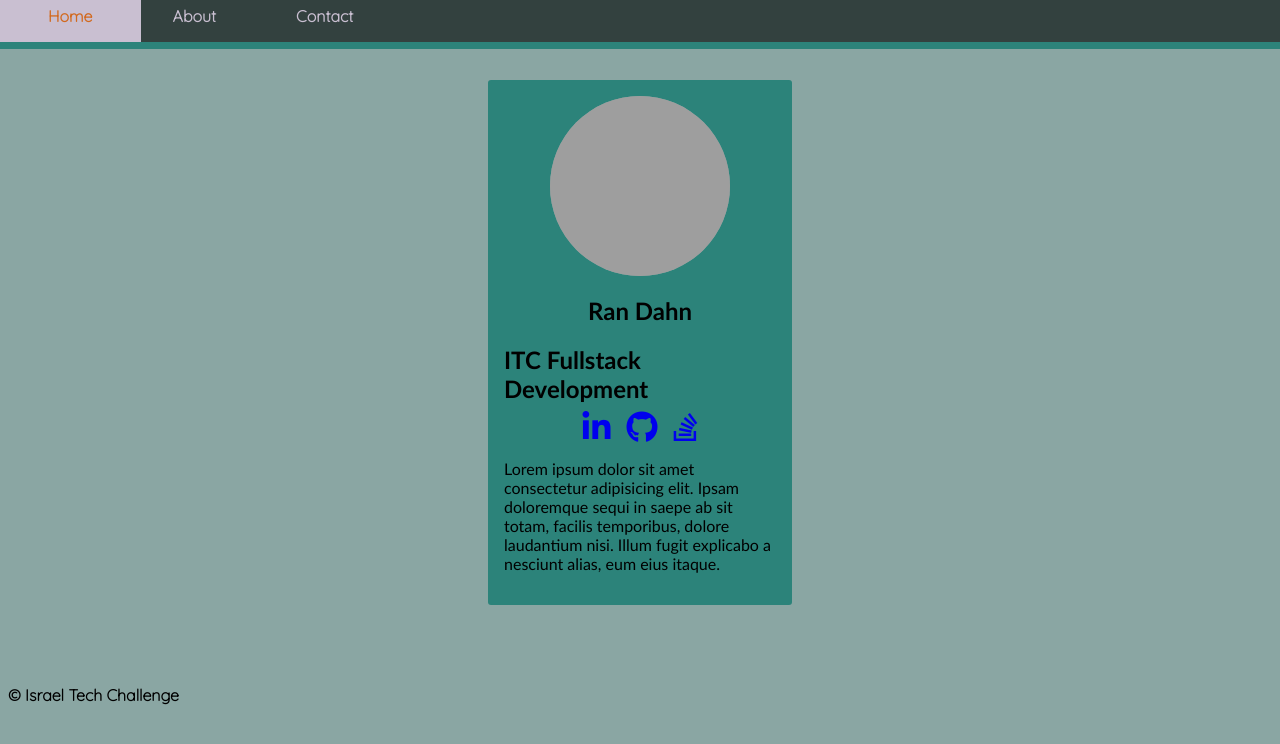
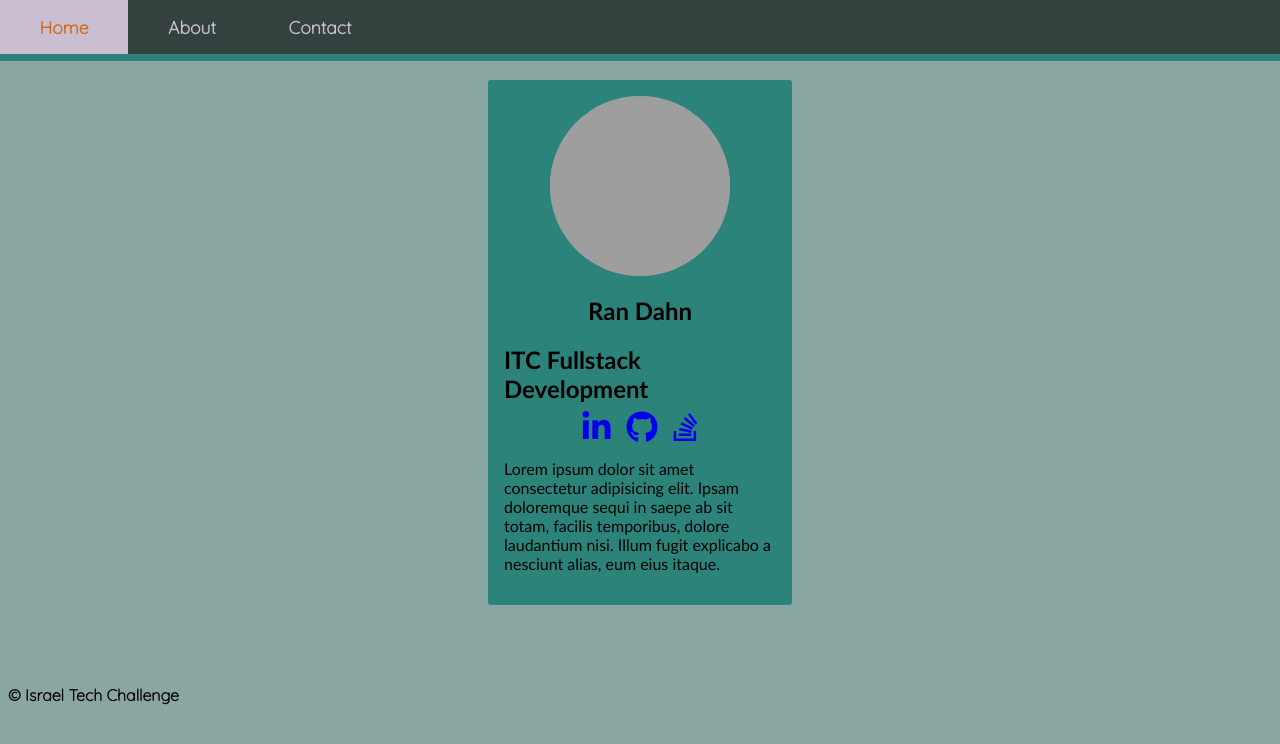
Before and after one commit to RDGitAcc03/RDGitAcc03.github.io, a plain HTML site: page index.html in a window 1280 px wide. Drawn offline with Linux system fonts and the light colour scheme; grey boxes are pictures that could not be loaded; a script that the page names is missing; files whose address does not match are found by name.

Commit message:
Update style.css

```diff
--- a/css/style.css
+++ b/css/style.css
@@ -25,6 +25,19 @@ i {
   font-size: 2rem;
 }
 
+header {
+  border: 0px dashed rgb(233, 81, 11);
+  top: 0;
+  left: 0;
+  margin: 0;
+  padding: 0;
+  width: 100%;
+  position: fixed;
+  background-color: #33413f;
+  border-bottom: 7px solid #2c837a;
+  font-size: 110%;
+}
+
 .card ul {
   list-style-type: none;
   padding: 0;
@@ -37,42 +50,17 @@ i {
   text-align: center;
 }
 
-ul a {
+a {
+  text-decoration: none;
   font-weight: 900;
-  font-size: 1rem;
 }
 
-a {
-  text-decoration: none;
+nav {
+  border: 0px dashed rgb(206, 20, 135);
 }
 
-header {
-  top: 0;
-  left: 0;
-  margin: 0;
-  padding: 0;
-  width: 100%;
-  position: fixed;
-  background-color: #33413f;
-  border-bottom: 7px solid #2c837a;
-  font-size: 80%;
-}
-
-nav a {
-  color: rgb(201, 191, 209);
-  text-decoration: none;
-  display: block;
-  padding: 0.4rem 3rem 1rem 3rem;
-  margin: 0 -1rem 0 0;
-}
-
-nav a:hover {
-  background-color: rgb(201, 191, 209);
-  color: chocolate;
-}
-
-
 nav ul{
+  border: 0px dashed rgb(80, 17, 49);
   margin: 0;
   padding: 0;
   list-style-type: none;
@@ -81,6 +69,29 @@ nav ul{
   justify-content: left;
   align-items: center;
 }
+
+nav li {
+  width: 8rem;
+  border: 0px dashed blueviolet;
+  display: inline-block;
+}
+
+
+nav a {
+  text-align: center;
+  padding: 1rem;
+  border: 0px dashed yellow;
+  color: rgb(201, 191, 209);
+  text-decoration: none;
+  display: block;
+
+}
+
+nav a:hover {
+  background-color: rgb(201, 191, 209);
+  color: chocolate;
+}
+
 
 .card {
   font-family: 'Trebuchet MS', 'Lucida Sans Unicode', 'Lucida Grande', 'Lucida Sans', Arial, sans-serif;
```
